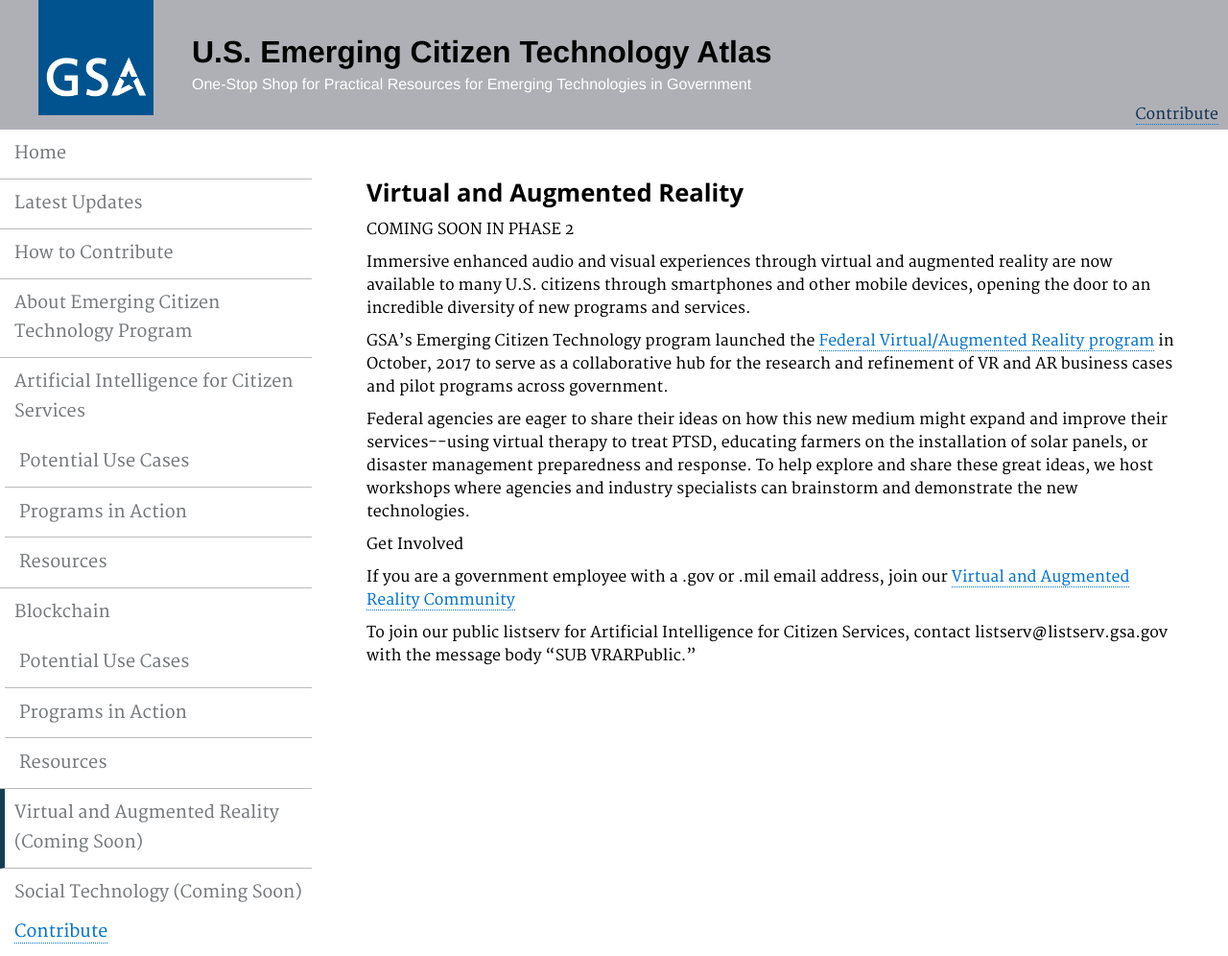
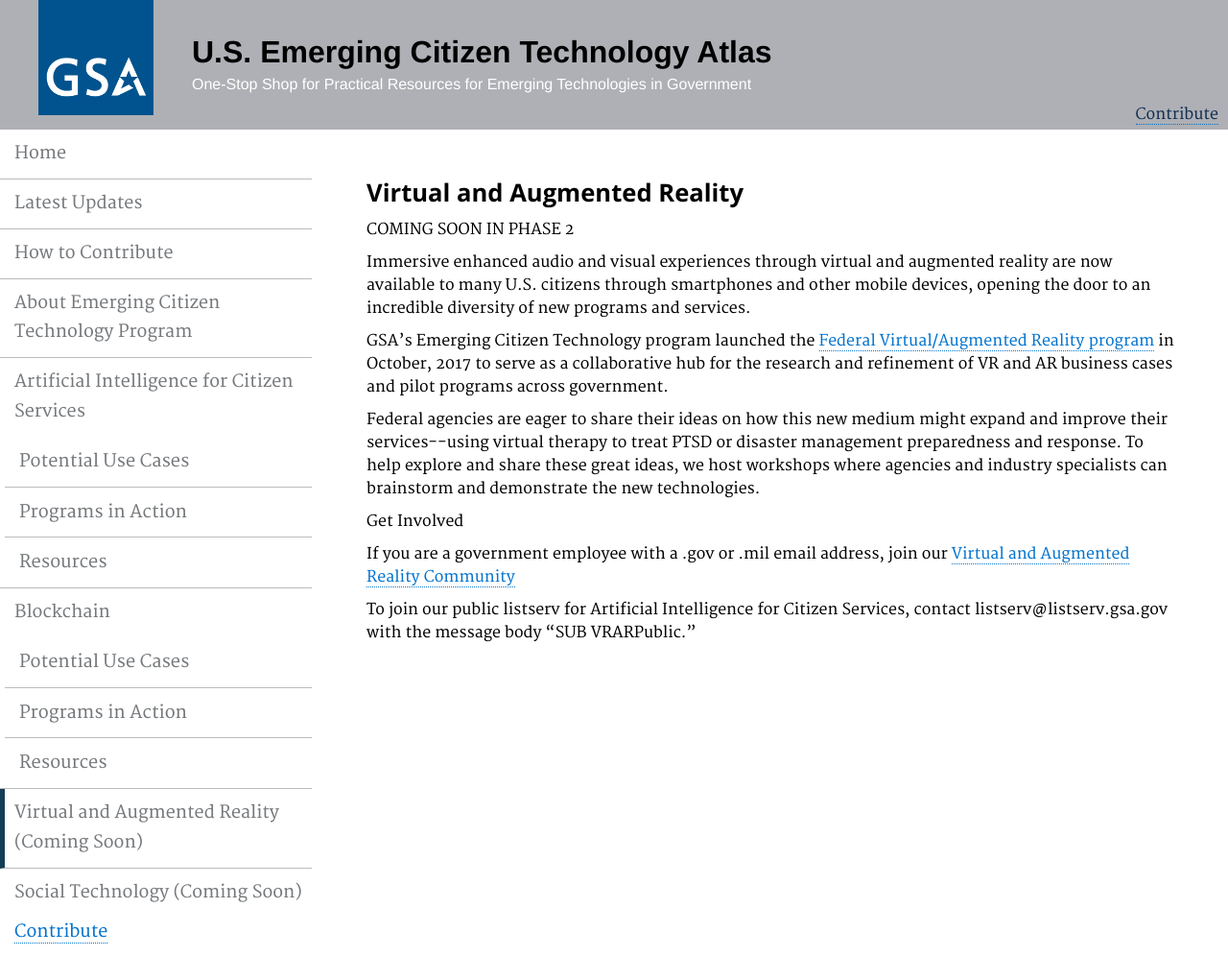
Before and after one commit to GSA/emerging-technology-atlas, a Jekyll site: the page built from pages/virtual-reality.md, in a window 1280 px wide. Shown: the whole page at 96% size. Built offline with Jekyll 4.4.1, drawn with Linux system fonts in a browser that asks for light colours.

Commit message:
Update virtual-reality.md

```diff
--- a/pages/virtual-reality.md
+++ b/pages/virtual-reality.md
@@ -15,7 +15,7 @@ description: ""
 
 <p>GSA’s Emerging Citizen Technology program launched the <a href="https://www.digitalgov.gov/2016/10/26/gsa-launches-new-ai-virtual-reality-and-authentication-programs/">Federal Virtual/Augmented Reality program</a> in October, 2017 to serve as a collaborative hub for the research and refinement of VR and AR business cases and pilot programs across government.</p>
 
-<p>Federal agencies are eager to share their ideas on how this new medium might expand and improve their services--using virtual therapy to treat PTSD, educating farmers on the installation of solar panels, or disaster management preparedness and response. To help explore and share these great ideas, we host workshops where agencies and industry specialists can brainstorm and demonstrate the new technologies.</p>
+<p>Federal agencies are eager to share their ideas on how this new medium might expand and improve their services--using virtual therapy to treat PTSD or disaster management preparedness and response. To help explore and share these great ideas, we host workshops where agencies and industry specialists can brainstorm and demonstrate the new technologies.</p>
 
 <p>Get Involved</p>
 
```
